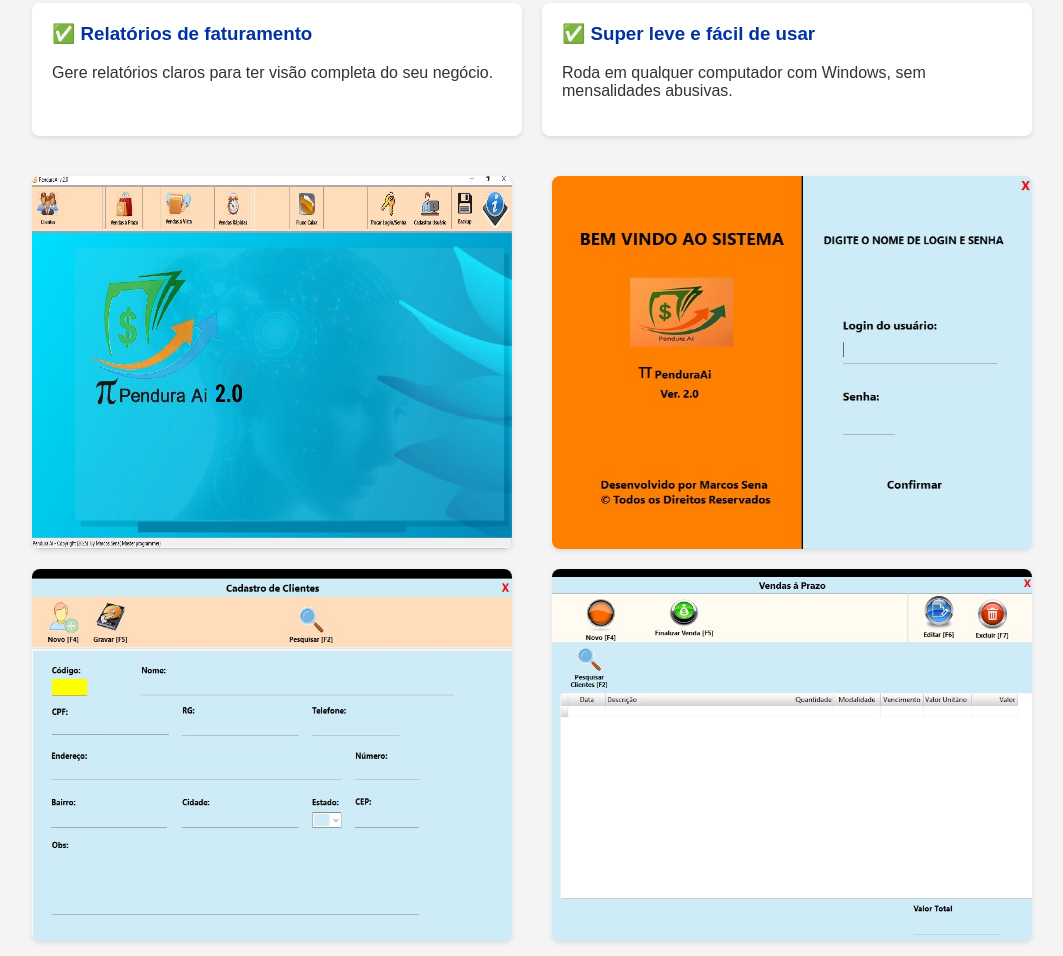
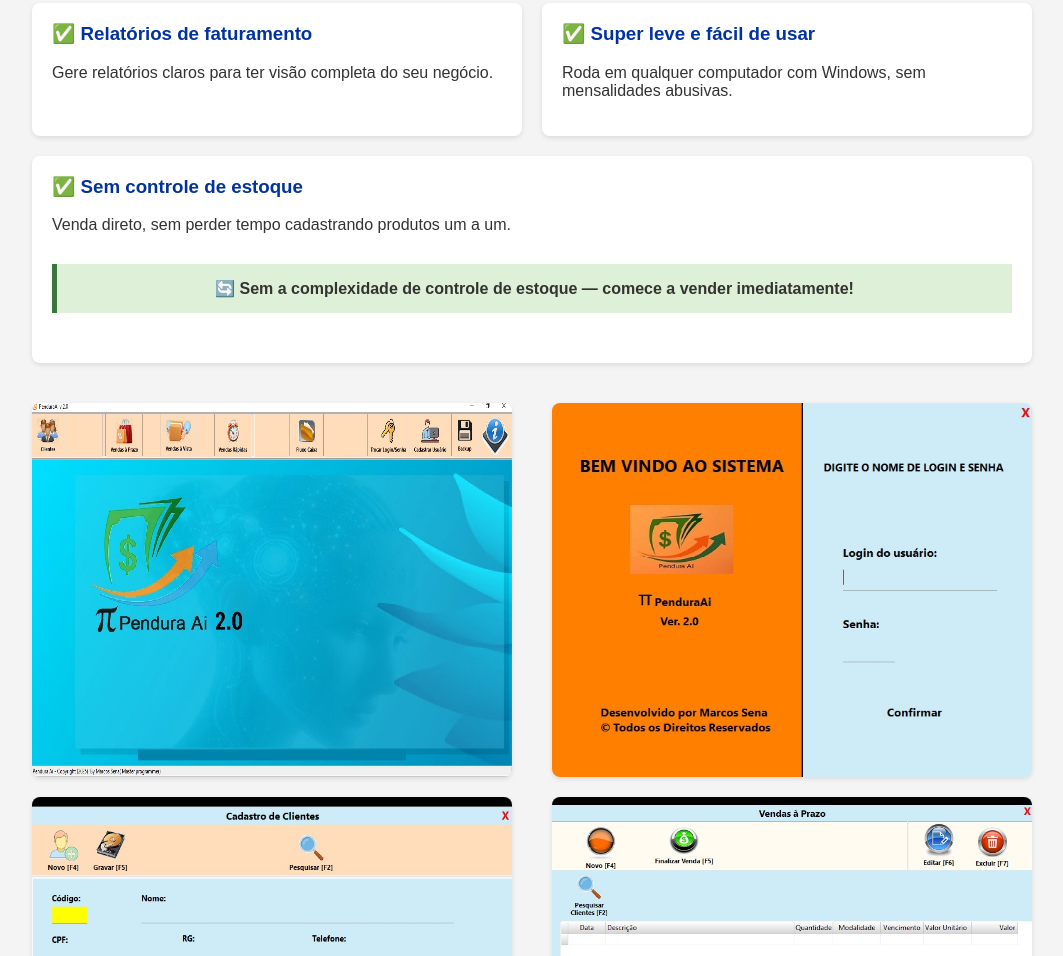
Before and after one commit to wmvsena/Site_PenduraAi, a plain HTML site: page index.html in a window 1280 px wide. Shown: the part 791-1747 px from the top of the page, without its empty margins (108-1171 px from the left). Drawn offline with Linux system fonts and the light colour scheme.

Commit message:
atualização ' sem cadastro de estoque'

```diff
--- a/index.html
+++ b/index.html
@@ -69,6 +69,13 @@
         <h3>✅ Super leve e fácil de usar</h3>
         <p>Roda em qualquer computador com Windows, sem mensalidades abusivas.</p>
       </div>
+      <div class="feature">
+      <h3>✅ Sem controle de estoque</h3>
+       <p>Venda direto, sem perder tempo cadastrando produtos um a um.</p>
+       <div style="background: #dff0d8; border-left: 5px solid #3c763d; padding: 15px; margin: 30px 0; font-weight: bold; text-align: center;">
+       🔄 Sem a complexidade de controle de estoque — comece a vender imediatamente!
+      </div>
+      </div>
     </div>
 
     <div class="gallery">
```
